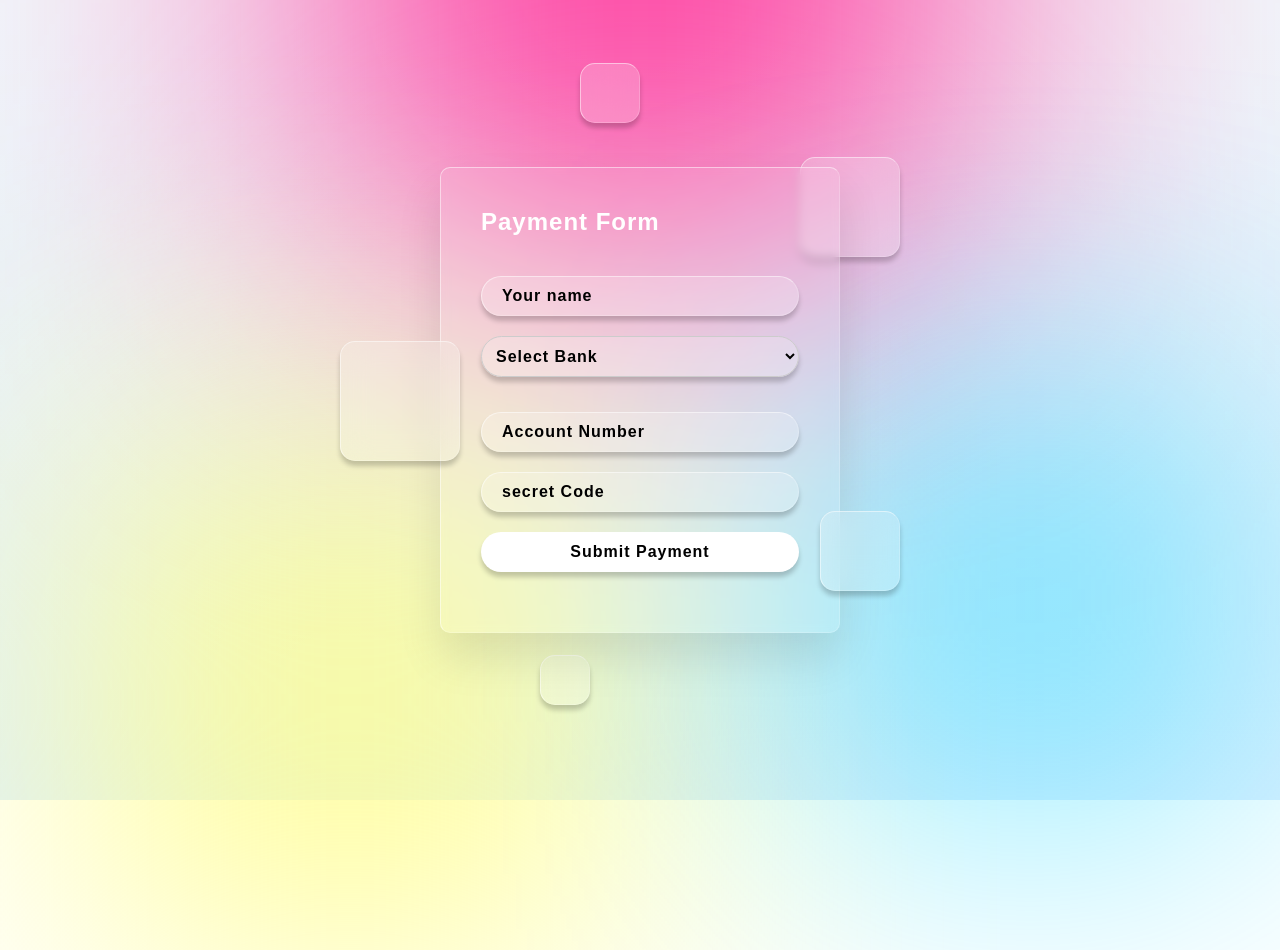
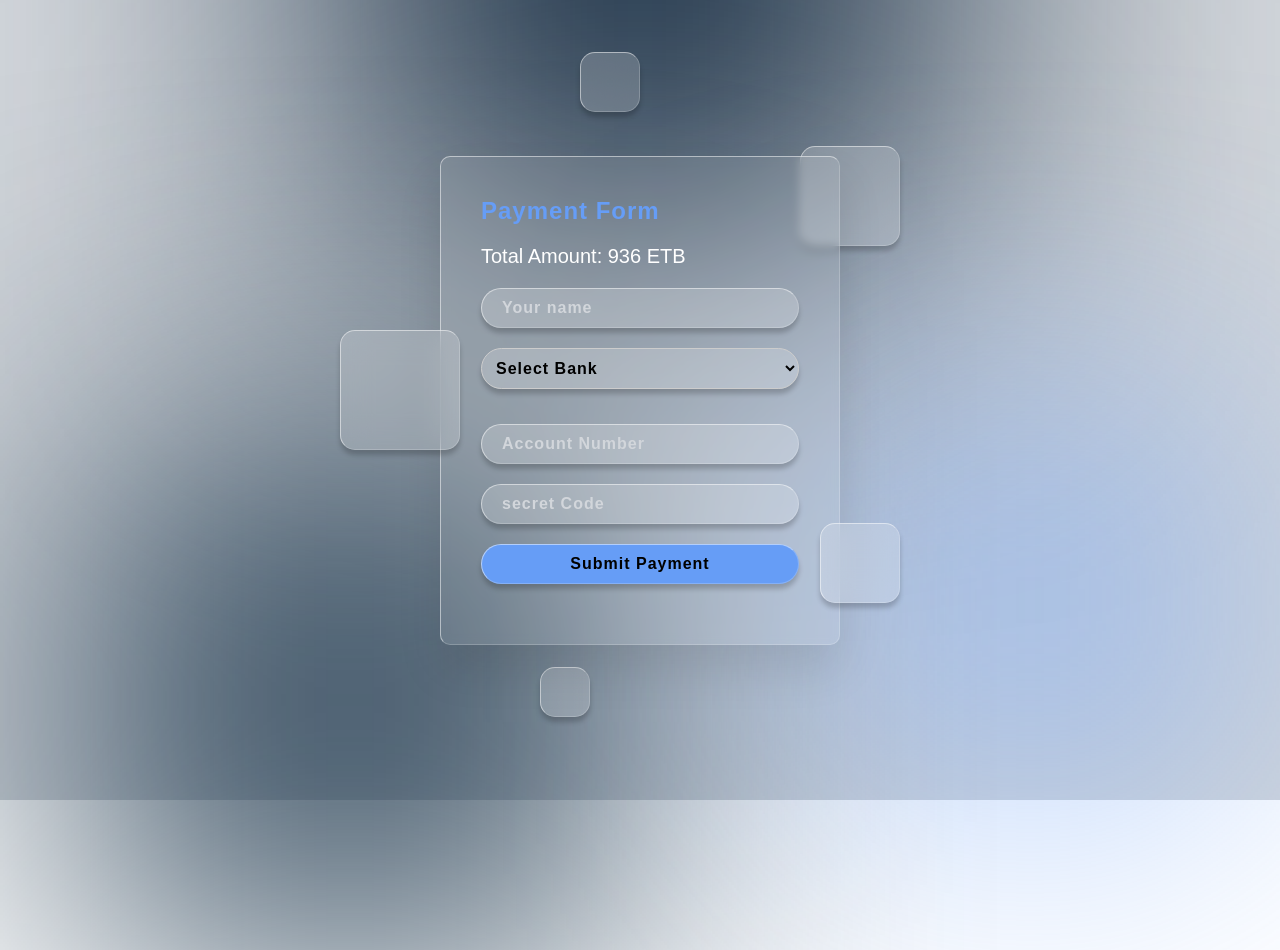
Before and after one commit to Abaylooper/Payment-Form, a plain HTML site: page index.html in a window 1280 px wide. Drawn offline with Linux system fonts and the light colour scheme.

Commit message:
some update is here

```diff
--- a/index.html
+++ b/index.html
@@ -23,6 +23,9 @@
 
                 <form action="#" id="formContainer">
                 <h1>Payment Form</h1>
+                <div class="totalAmount">
+                    Total Amount: <span></span>
+                </div>
                     <div class="inputBox">
                         <input type="text" name="name" placeholder="Your name" onfocus="clearPlaceholder(this)">
                     </div>
--- a/script.js
+++ b/script.js
@@ -1,3 +1,13 @@
+
+// Since 6the total amount differs many of the time that's why I am using this value using random number
+const amount = document.querySelector(".totalAmount span");
+let value;
+value = Math.random() * 1000;
+value = Math.floor(value)
+amount.textContent = `${value} ETB`;
+
+// form validation
+
 document.addEventListener('DOMContentLoaded', function () {
     const form = document.getElementById('formContainer');
     const errorMessages = document.getElementById('errorMessages');
@@ -27,12 +37,12 @@ document.addEventListener('DOMContentLoaded', function () {
             return;
         }
         if (secretCodeInput.value.trim() === "") {
-            errorMessages.textContent= "Please enter your sectet code"
+            errorMessages.textContent = "Please enter your sectet code"
             return;
 
         }
         form.submit();
 
-})
+    })
 
-})
+});
--- a/style.css
+++ b/style.css
@@ -1,49 +1,57 @@
-*{
+* {
     margin: 0;
     padding: 0;
     box-sizing: border-box;
     font-family: sans-serif;
 
 }
+
 body {
     overflow: hidden;
 
 }
+
 section {
     position: relative;
     display: flex;
     justify-content: center;
     align-items: center;
     min-height: 100vh;
-    background: linear-gradient(to bottom, #f1f4f9, #dff1ff );
+    background: linear-gradient(to bottom, rgb(210, 214, 219), rgb(210, 214, 219));
 }
+
 section .background {
     position: absolute;
     filter: blur(150px);
 }
-section .background:nth-child(1){
+
+section .background:nth-child(1) {
     top: -350px;
     width: 600px;
     height: 600px;
-    background: #ff359b;
+    background: rgb(19, 41, 63);
 }
+
 section .background:nth-child(2) {
     bottom: -150px;
     left: 100px;
     width: 500px;
     height: 500px;
-    background: #fffd87;
+    background: rgb(24, 50, 72);
 }
+
 section .background:nth-child(3) {
     bottom: 50px;
     right: 100px;
     width: 300px;
     height: 300px;
-    background: #00d2ff;
+    background: rgb(102, 157, 246);
 }
+
 .box {
     position: relative;
 }
+
 .box .square {
     backdrop-filter: blur(15px);
     position: absolute;
@@ -53,25 +61,30 @@ right: 100px;
     border-bottom: 1px solid rgba(255, 255, 255, 0.2);
     background: rgba(255, 255, 255, 0.2);
     border-radius: 15px;
-    animation: animate 10s linear infinite ;
+    animation: animate 10s linear infinite;
     animation-delay: calc(-1s *var(--i));
 
 }
+
 @keyframes animate {
-    0%, 100%{
+
+    0%,
+    100% {
         transform: translateY(-40px);
     }
-    50%{
+
+    50% {
         transform: translateY(40px);
     }
 }
 
-.box .square:nth-child(1){
+.box .square:nth-child(1) {
     top: -50px;
     right: -60px;
     width: 100px;
     height: 100px;
 }
+
 .box .square:nth-child(2) {
     top: 150px;
     left: -100px;
@@ -79,6 +92,7 @@ right: 100px;
     height: 120px;
     z-index: 2;
 }
+
 .box .square:nth-child(3) {
     bottom: 50px;
     right: -60px;
@@ -86,6 +100,7 @@ right: 100px;
     height: 80px;
     z-index: 2;
 }
+
 .box .square:nth-child(4) {
     bottom: -80px;
     left: 100px;
@@ -110,12 +125,13 @@ right: 100px;
     justify-content: center;
     align-items: center;
     backdrop-filter: blur(5px);
-    box-shadow: 0 25px 45px rgba(0,0,0,0.1);
-    border:1px solid rgba(255, 255, 255, 0.5);
+    box-shadow: 0 25px 45px rgba(0, 0, 0, 0.1);
+    border: 1px solid rgba(255, 255, 255, 0.5);
     border-right: 1px solid rgba(255, 255, 255, 0.2);
     border-bottom: 1px solid rgba(255, 255, 255, 0.2);
 
 }
+
 form {
     position: relative;
     width: 100%;
@@ -123,19 +139,30 @@ form {
     padding: 40px;
 
 }
+
 form h1 {
     position: relative;
-    color: #fff;
+    color: rgb(102, 157, 246);
     font-size: 24px;
     font-weight: 600;
     letter-spacing: 1px;
-    margin-bottom: 40px;
+    margin-bottom: 20px;
 }
-.inputBox,button{
+
+.totalAmount {
+    font-size: 20px;
+    color: white;
+}
+
+.inputBox,
+button {
     width: 100%;
     margin-top: 20px;
 }
-.inputBox input, select,button{
+
+.inputBox input,
+select,
+button {
     width: 100%;
     border: none;
     outline: none;
@@ -151,6 +178,7 @@ form h1 {
     color: black;
     font-weight: 900;
 }
+
 form select {
     width: 100%;
     max-height: 150px;
@@ -159,30 +187,33 @@ form select {
     border: 1px solid #ccc;
     overflow-y: scroll;
 }
-form select option{
+
+form select option {
     color: black;
     font-size: 15px;
     letter-spacing: 2px;
     pad: 5px;
 
 }
+
 form input::placeholder {
-    color: black;
+    color: rgb(210, 214, 219);
     font-weight: 900;
 }
+
 form button {
-     background: white;
+    background: rgb(102, 157, 246);
     cursor: pointer;
     color: black;
     margin-bottom: 20px;
     font-weight: 600;
     transition: all 0.5s ease-in-out;
 }
-form button:hover{
-background: black;
-    color: white;
+
+form button:hover {
     letter-spacing: 2px;
 }
+
 .error {
     color: red;
     text-align: center;
```
Also changed, not shown: 1 other file. Lines whose indentation alone changed are shown as unchanged.
